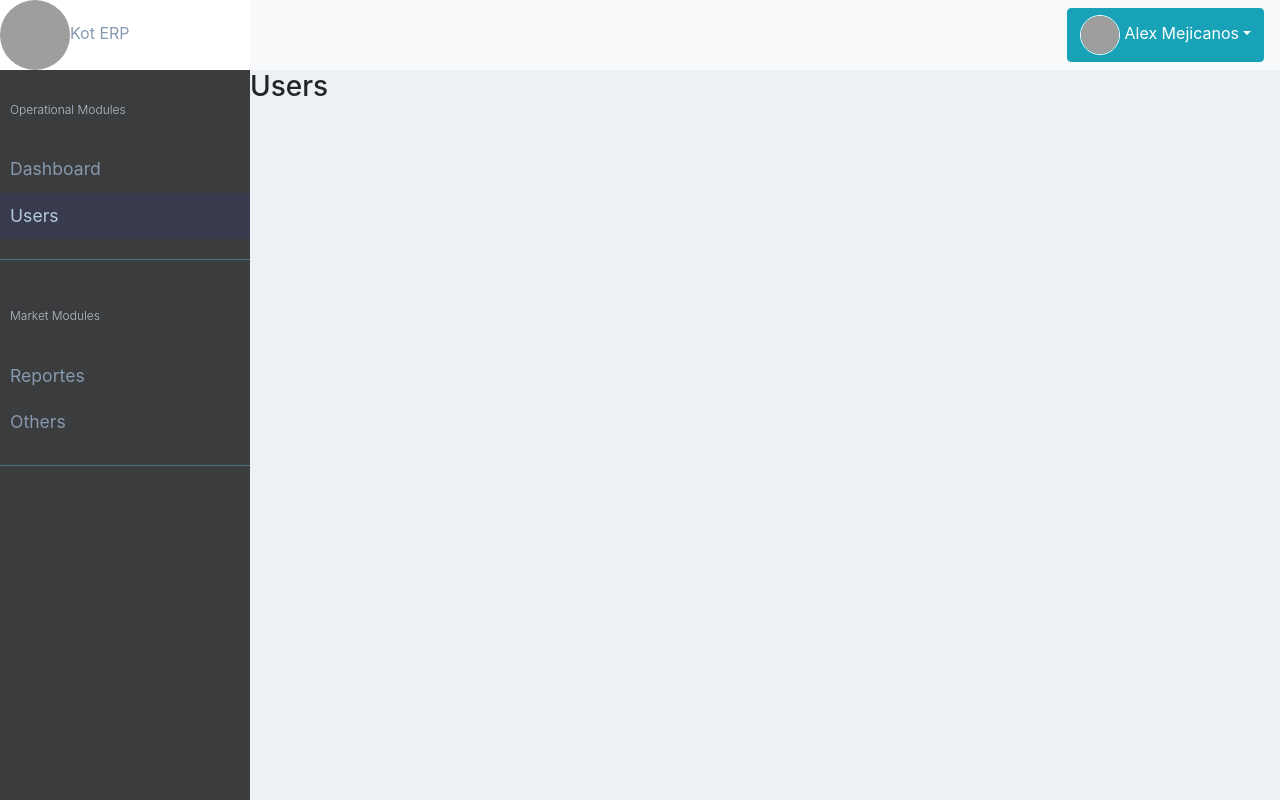
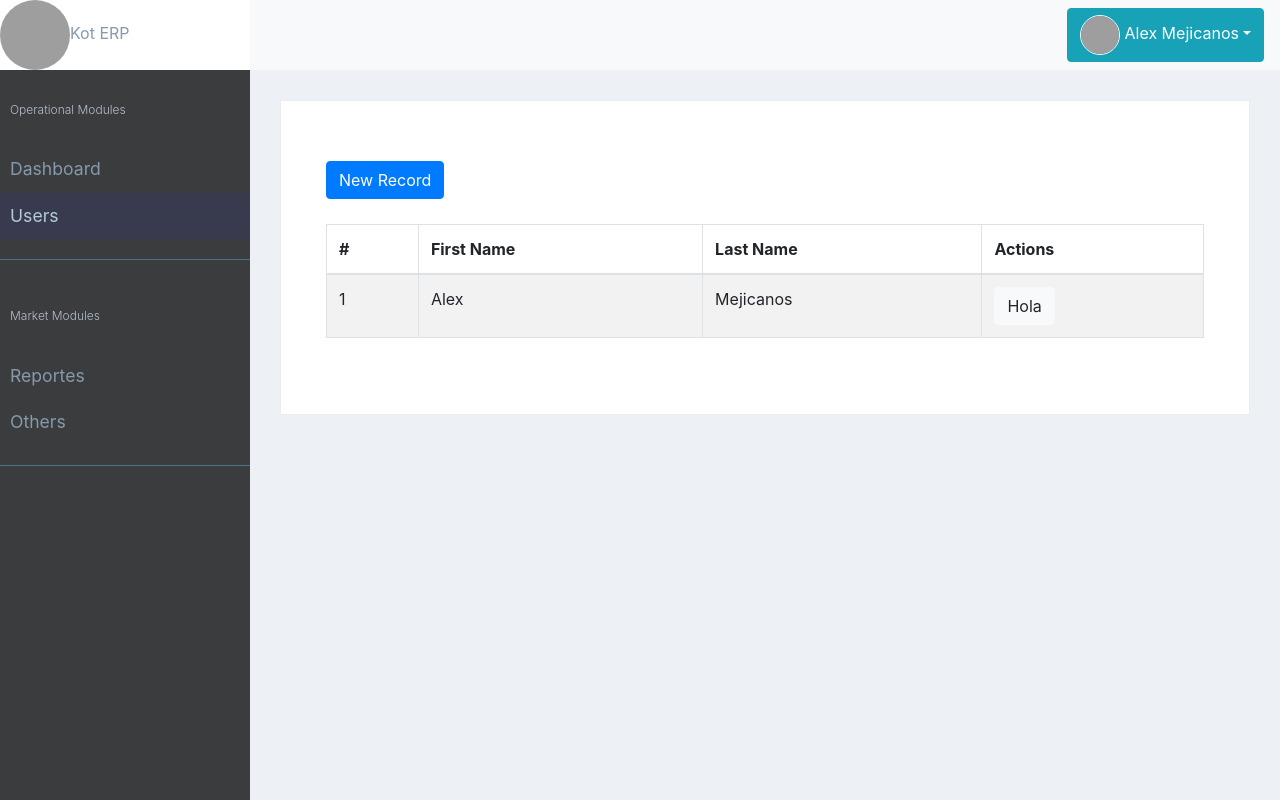
Before and after one commit to deerlabstudio/kot_erp_app, a React app: page /backoffice/users in a window 1280 px wide. Built offline with nearby package versions, Linux system fonts and the light colour scheme; grey boxes are pictures that could not be loaded.

Commit message:
Set Initial Markup on Crud

```diff
--- a/src/pages/Users/index.js
+++ b/src/pages/Users/index.js
@@ -1,13 +1,44 @@
 import React, { Component } from 'react';
+import { Button, Row, Modal } from 'react-bootstrap';
+
+// Styles
+import '../../styles/Crud.css';
+
+// Components
+import DataTable from './users-tables';
 
 class Users extends Component {
   state = {
-
+    showModal: false,
   };
 
+  toggleModal = () => {
+    const { showModal } = this.state;
+    this.setState({ showModal: !showModal });
+  }
+
   render() {
+    const { showModal } = this.state;
+
     return (
-      <h3>Users</h3>
+      <div className="panel">
+        <Row>
+          <Button onClick={this.toggleModal}>New Record</Button>
+        </Row>
+        <Row className="table-crud">
+          <DataTable />
+        </Row>
+        <Modal show={showModal}>
+          <Modal.Header>
+            <Modal.Title>Modal Heading</Modal.Title>
+          </Modal.Header>
+          <Modal.Body>This is the Body</Modal.Body>
+          <Modal.Footer>
+            <Button variant="secondary" onClick={this.toggleModal}>Close</Button>
+            <Button variant="primary" onClick={this.toggleModal}>Save</Button>
+          </Modal.Footer>
+        </Modal>
+      </div>
     );
   }
 }
--- /dev/null
+++ b/src/pages/Users/users-tables.js
@@ -0,0 +1,25 @@
+import React from 'react';
+import { Button, Table } from 'react-bootstrap';
+
+const DataTable = () => (
+  <Table striped bordered hover>
+    <thead>
+      <tr>
+        <th>#</th>
+        <th>First Name</th>
+        <th>Last Name</th>
+        <th>Actions</th>
+      </tr>
+    </thead>
+    <tbody>
+      <tr>
+        <td>1</td>
+        <td>Alex</td>
+        <td>Mejicanos</td>
+        <td><Button variant="light">Hola</Button></td>
+      </tr>
+    </tbody>
+  </Table>
+);
+
+export default DataTable;
--- a/src/styles/Content.css
+++ b/src/styles/Content.css
@@ -0,0 +1,3 @@
+.content-app {
+  padding: 30px;
+}
--- /dev/null
+++ b/src/styles/Crud.css
@@ -0,0 +1,9 @@
+.panel {
+  background: white;
+  border: 1px solid #ECECEC;
+  padding: 60px;
+}
+
+.table-crud {
+  margin-top: 25px;
+}
```
Also changed, not shown: src/mocks/users.json (added, +20 -0 lines).
